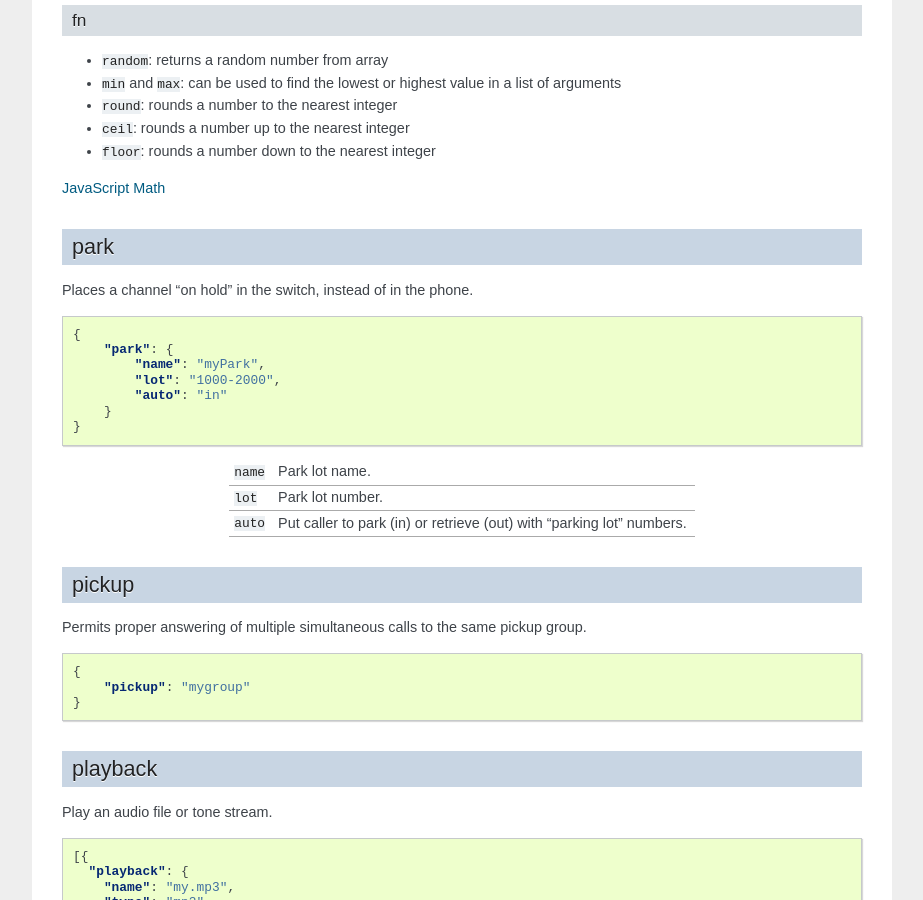
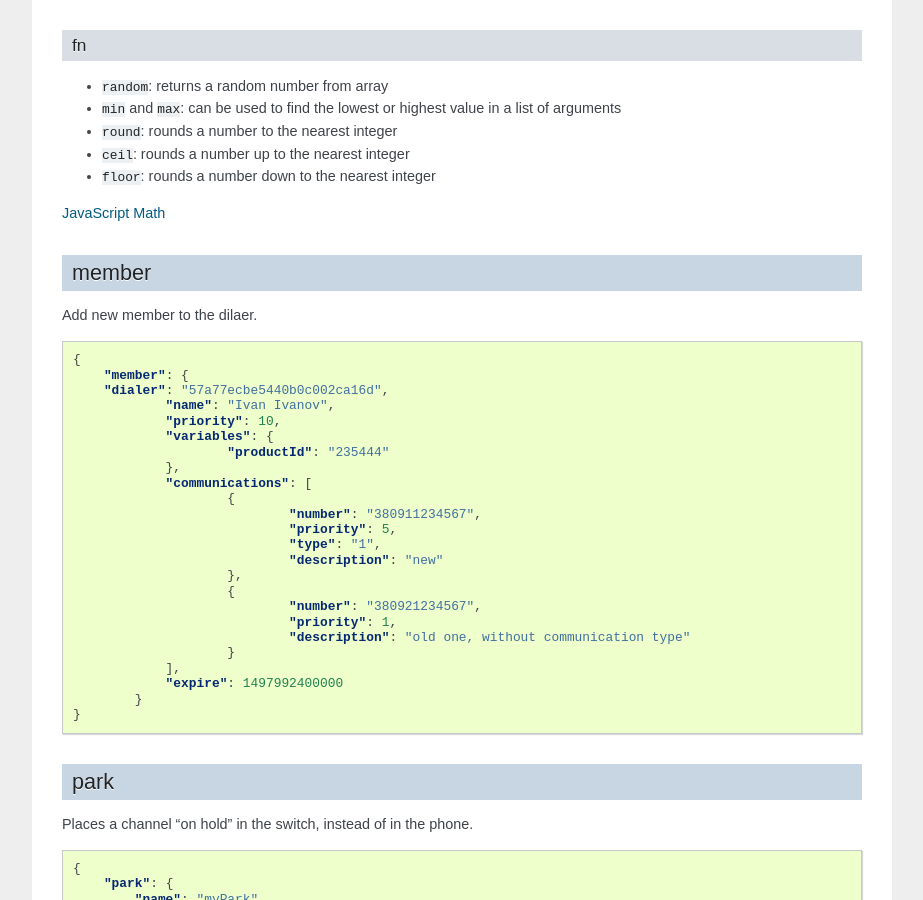
Before and after one commit to webitel/docs-en, a Sphinx documentation site: the page built from source/acr-applications.rst, in a window 1280 px wide and 900 px high, scrolled down 7824 px. Shown: the whole window, without its empty margins (198-1121 px from the left). Built offline with Sphinx 7.4.7, drawn with Linux system fonts in a browser that asks for light colours; some of the changed text lies outside the part shown.

Commit message:
new member application

```diff
--- a/source/acr-applications.rst
+++ b/source/acr-applications.rst
@@ -211,6 +211,8 @@ parameters
 |                                            | called (B) party hangs up. If "true" the dialplan will stop processing and the      |
 |                                            | A leg will be terminated when the B leg terminates. If "false" (default) the        |
 |                                            | dialplan continues to be processed after the B leg terminates.                      |
++--------------------------------------------+-------------------------------------------------------------------------------------+
+| ``ignore_display_updates=true``            | Not to send display UPDATEs to the leg of the call. (update_display)                |
 +--------------------------------------------+-------------------------------------------------------------------------------------+
 | ``call_timeout=20``                        | Controls how long (in seconds) to ring the endpoint. Default is 60 seconds.         |
 +--------------------------------------------+-------------------------------------------------------------------------------------+
@@ -492,6 +494,7 @@ Logs a string of text to the console.
         "log": "my log message"
     }
 
+
 math
 ----
 
@@ -523,6 +526,42 @@ fn
 - ``floor``: rounds a number down to the nearest integer
 
 `JavaScript Math <http://www.w3schools.com/js/js_math.asp>`_
+
+
+member
+------
+
+.. py:module:: member
+
+Add new member to the dilaer.
+
+.. code-block:: json
+
+    {
+	"member": {
+        "dialer": "57a77ecbe5440b0c002ca16d",
+		"name": "Ivan Ivanov",
+		"priority": 10,
+		"variables": {
+			"productId": "235444"
+		},
+		"communications": [
+			{
+				"number": "380911234567",
+				"priority": 5,
+				"type": "1",
+				"description": "new"
+			},
+			{
+				"number": "380921234567",
+				"priority": 1,
+				"description": "old one, without communication type"
+			}
+		],
+		"expire": 1497992400000
+	    }
+    }
+
 
 park
 ----
--- a/source/conf.py
+++ b/source/conf.py
@@ -58,9 +58,9 @@ author = u'Vitaly Kovalyshyn'
 # built documents.
 #
 # The short X.Y version.
-version = u'3.7'
+version = u'3.8'
 # The full version, including alpha/beta/rc tags.
-release = u'3.7.1'
+release = u'3.8.0'
 
 # The language for content autogenerated by Sphinx. Refer to documentation
 # for a list of supported languages.
```
